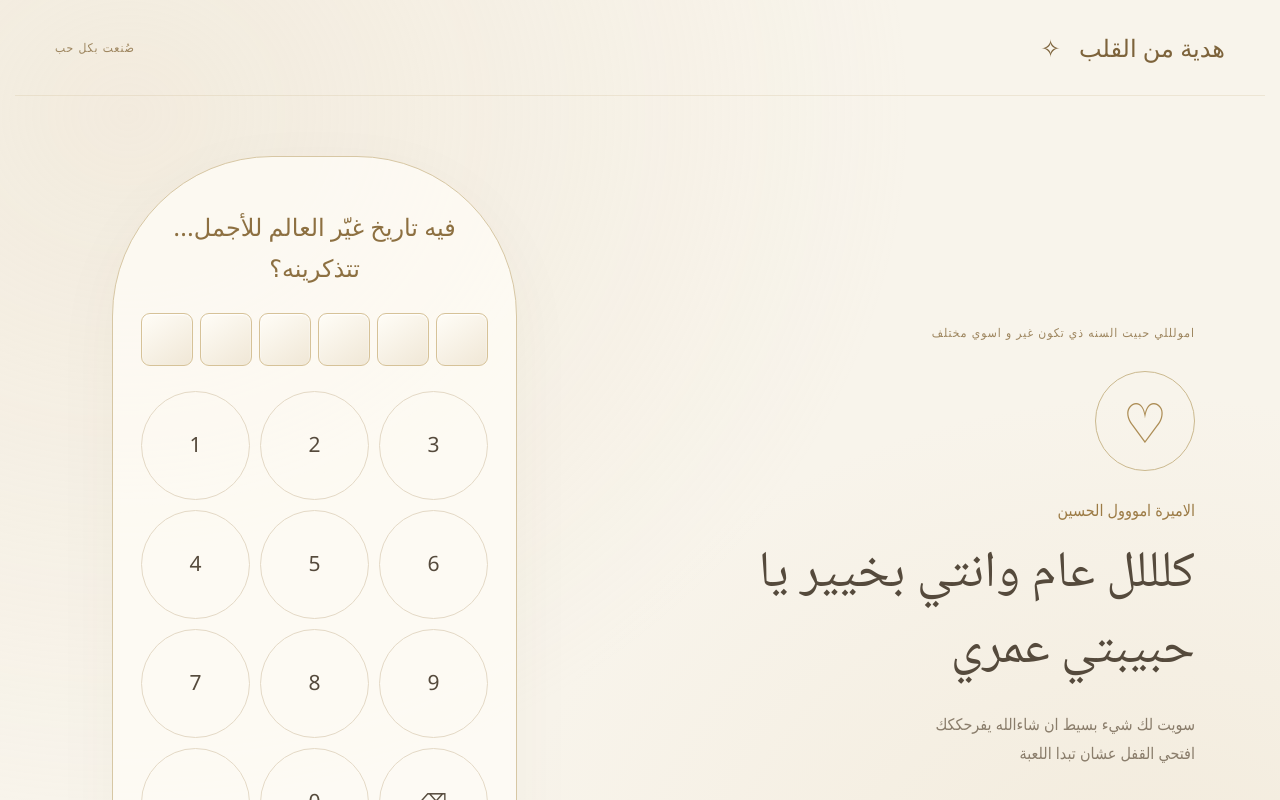
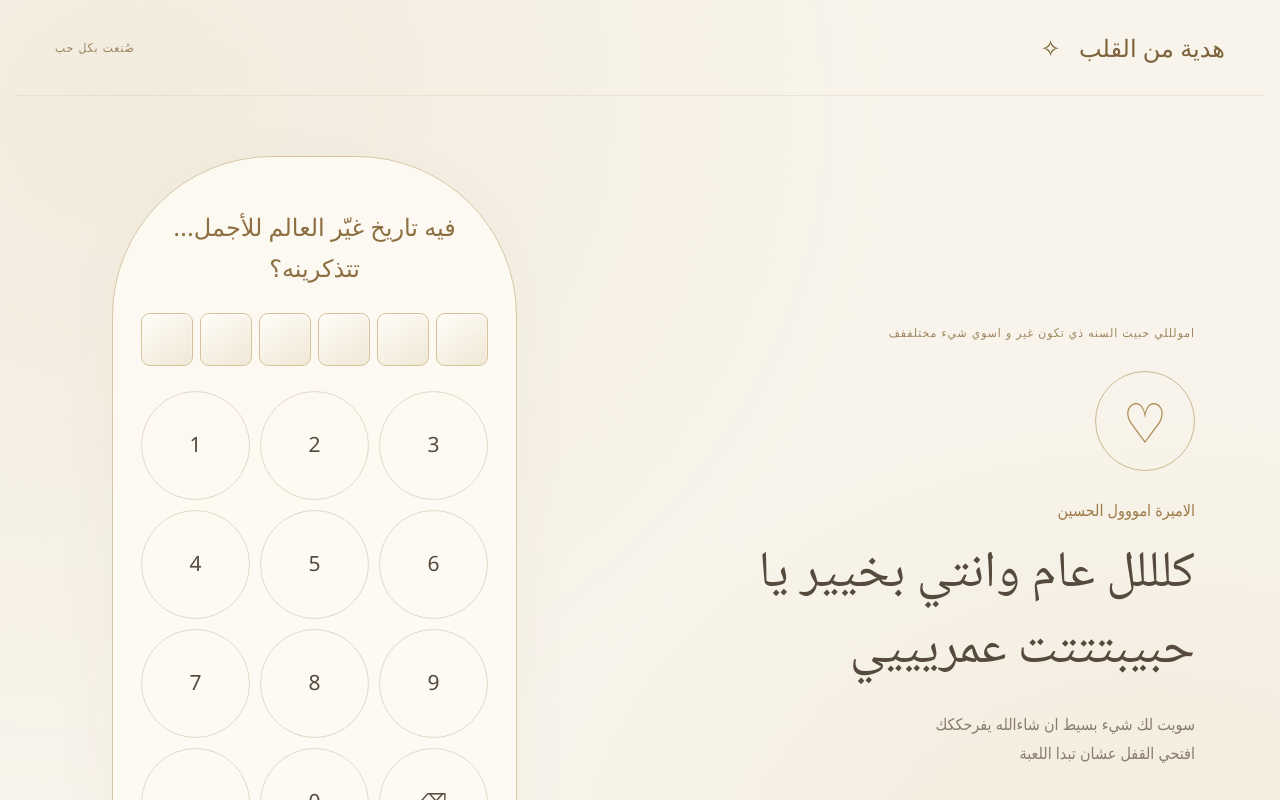
Before and after one commit to famalh/golden-gift, a React (Vite) app: page / in a window 1280 px wide. Shown: the top 800 px of the page. Built offline with nearby package versions, Linux system fonts and the light colour scheme.

Commit message:
Adjust welcome wording

```diff
--- a/src/settings.js
+++ b/src/settings.js
@@ -1,13 +1,13 @@
 // عدّل بيانات هديتك هنا فقط. لا تضع معلومات حساسة؛ هذه القيم تصل إلى المتصفح.
 export const settings = {
   recipientName: 'الاميرة امووول الحسين',
-  receptionEyebrow: 'امولللي حبيت السنه ذي تكون غير و اسوي مختلف',
+  receptionEyebrow: 'امولللي حبيت السنه ذي تكون غير و اسوي شيء مختلففف',
   senderName: 'من يحبك',
   secretCode: '071102', // تاريخ الميلاد بصيغة DDMMYY؛ أبقه نصًا لحفظ الصفر الأول.
   entryPrompt: 'فيه تاريخ غيّر العالم للأجمل… تتذكرينه؟',
   entrySuccess: '7 نوفمبر… اليوم اللي بدأت فيه حكاية أمل الجميلة',
   entryError: 'مو هذا التاريخ يا جميلة، حاولي مرة ثانية ♡',
-  receptionTitle: 'كلللل عام وانتي بخيير يا حبيبتي عمري',
+  receptionTitle: 'كلللل عام وانتي بخيير يا حبيبتتتت عمريييي',
   welcomeText: 'سويت لك شيء بسيط ان شاءالله يفرحككك\nافتحي القفل عشان تبدا اللعبة',
   letterTitle: 'كلمات لك وحدك',
   letterContent: 'هناك أشخاص يجعلون الأيام ألطف بمجرد وجودهم.\n\nهذه هدية بسيطة، لأقول إن وجودك يعني لي الكثير، وإن التفاصيل الجميلة تستحق أن نحتفظ بها.\n\nأتمنى أن ترسم هذه اللحظات ابتسامة على وجهك.',
```
